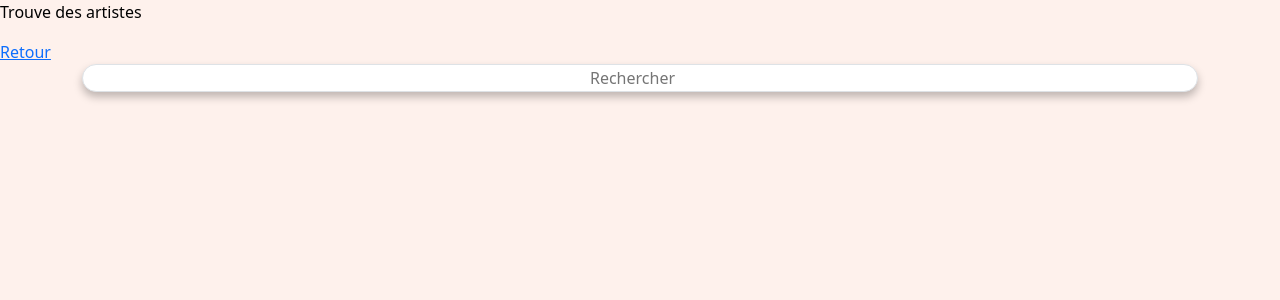
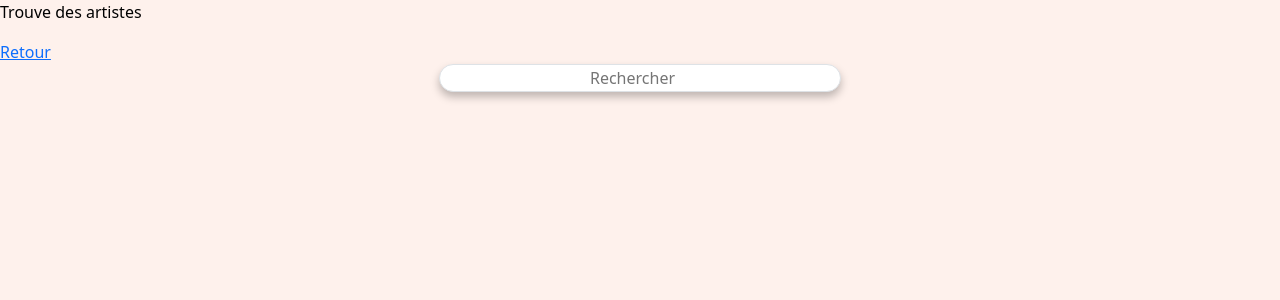
Before and after one commit to WildCodeSchool/2022_09_PHP_Lyon_Goldfish, a PHP site: template src/View/Artist/search.html.twig in a window 1280 px wide. Shown: the top 300 px of the page. Run offline with PHP 8.4, Linux system fonts and the light colour scheme; the template is opened without the code that fills it, so the values that code supplies are empty; some libraries are stand-ins or nearby versions.

Commit message:
style _searchArtiste.html.twig size  reduction of search input and add margin bottom

```diff
--- a/src/View/Artist/_searchArtiste.html.twig
+++ b/src/View/Artist/_searchArtiste.html.twig
@@ -1,3 +1,3 @@
-<div class="container search-bar-container">
+<div class="container search-bar-container col-sm-4 sticky-top mb-5">
 	<input class="search-bar rounded-pill text-center container border" type="search" placeholder="Rechercher">
 </div>
```
